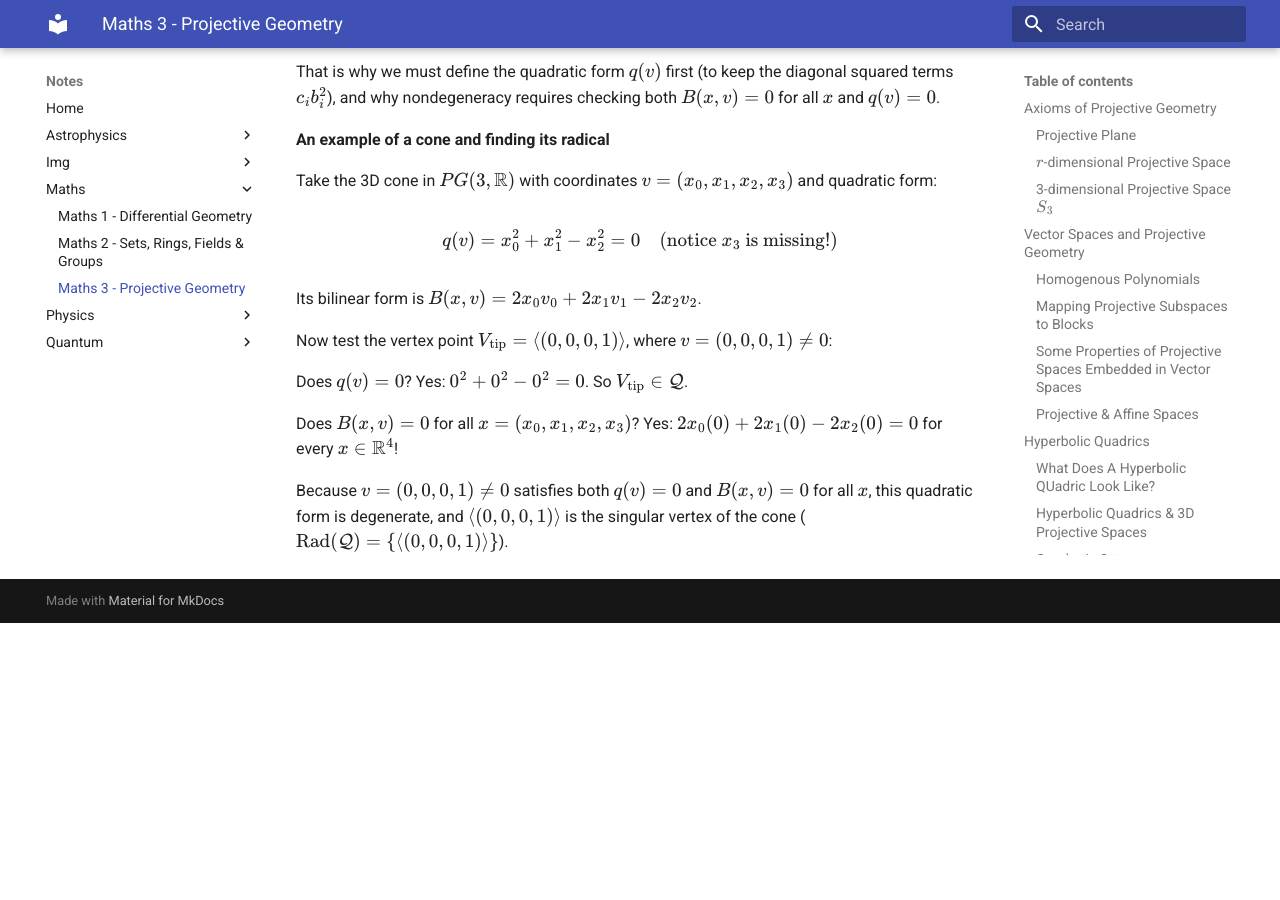
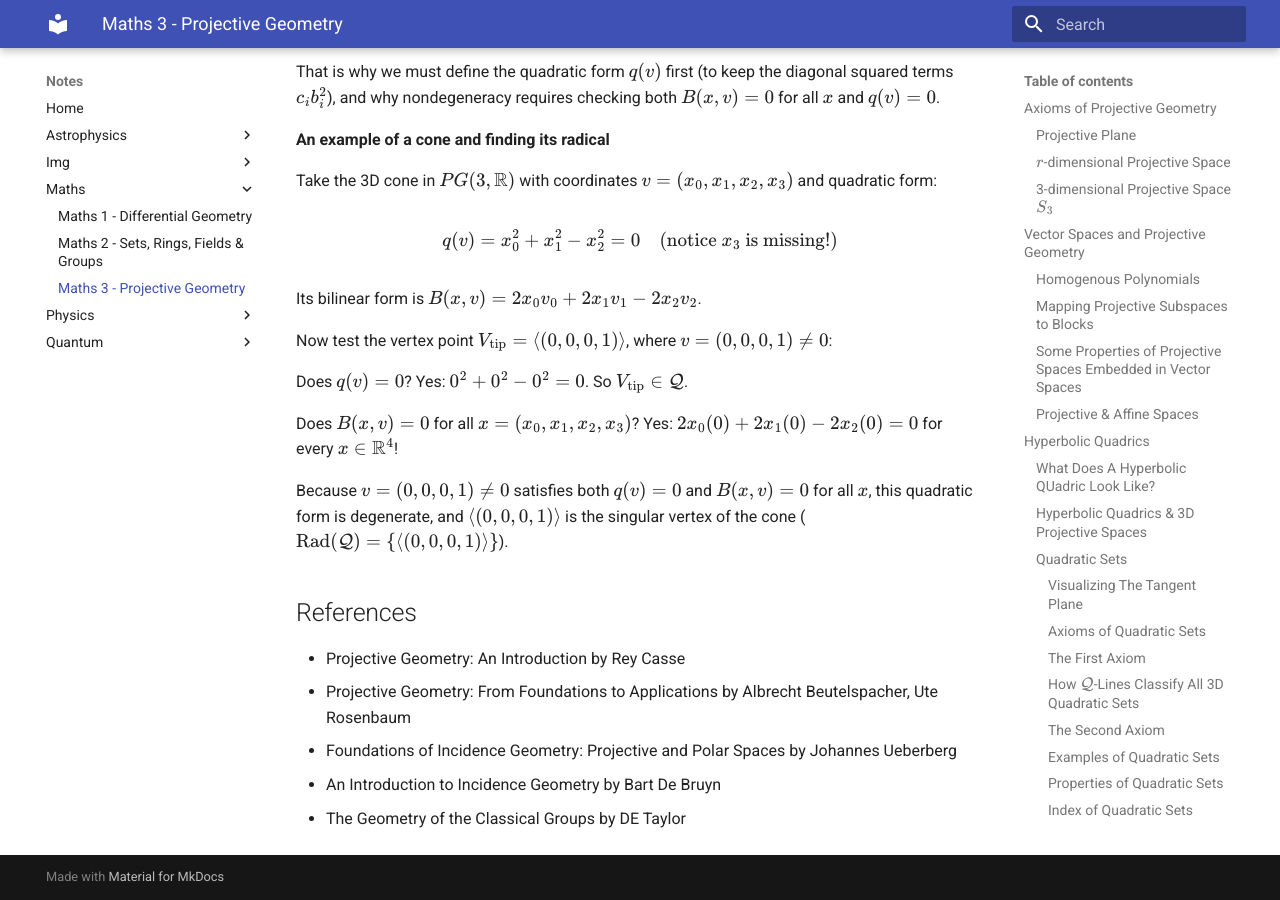
Before and after one commit to regstuff/notes, an MkDocs documentation site: the page built from docs/maths/maths_3_projective_geometry.md, in a window 1280 px wide and 900 px high, scrolled down 49674 px. Built offline with MkDocs 1.6.1 and Material for MkDocs 9.7.7, drawn with Linux system fonts in a browser that asks for light colours; before the commit the page ends 50297 px from its top, so only the background shows below that.

Commit message:
Update maths_3_projective_geometry.md

```diff
--- a/docs/maths/maths_3_projective_geometry.md
+++ b/docs/maths/maths_3_projective_geometry.md
@@ -1181,3 +1181,10 @@ Does $q(v) = 0$? Yes:  $0^2 + 0^2 - 0^2 = 0$. So $V_{\text{tip}} \in \mathcal{Q}
 Does $B(x, v) = 0$ for all $x = (x_0, x_1, x_2, x_3)$? Yes:  $2x_0(0) + 2x_1(0) - 2x_2(0) = 0$ for every  $x \in \mathbb{R}^4$!
 
 Because $v = (0, 0, 0, 1) \neq 0$ satisfies both $q(v) = 0$ and $B(x, v) = 0$ for all $x$, this quadratic form is degenerate, and $\langle (0, 0, 0, 1) \rangle$ is the singular vertex of the cone ($\text{Rad}(\mathcal{Q}) = \{\langle (0,0,0,1) \rangle\}$).
+
+## References
+- Projective Geometry: An Introduction by Rey Casse
+- Projective Geometry: From Foundations to Applications by Albrecht Beutelspacher, Ute Rosenbaum
+- Foundations of Incidence Geometry: Projective and Polar Spaces by Johannes Ueberberg
+- An Introduction to Incidence Geometry by Bart De Bruyn
+- The Geometry of the Classical Groups by DE Taylor
```
